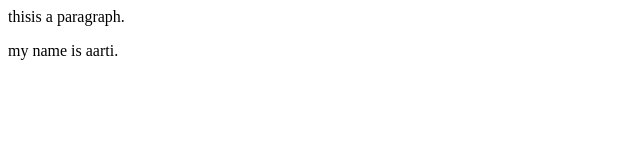
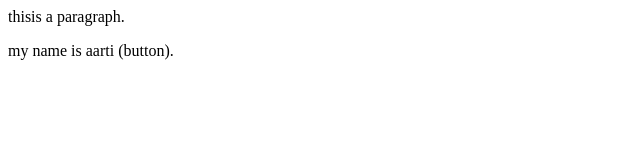
Before and after one commit to aarti-21-06/localRepo, a plain HTML site: page index.html in a window 1280 px wide. Shown: the full height of the page, 0-640 px from the left. Drawn offline with Linux system fonts and the light colour scheme.

Commit message:
add button

```diff
--- a/index.html
+++ b/index.html
@@ -1,2 +1,2 @@
 <p>thisis a paragraph.</p>
-<p>my name is aarti.</p>
+<p>my name is aarti (button).</p>
```
